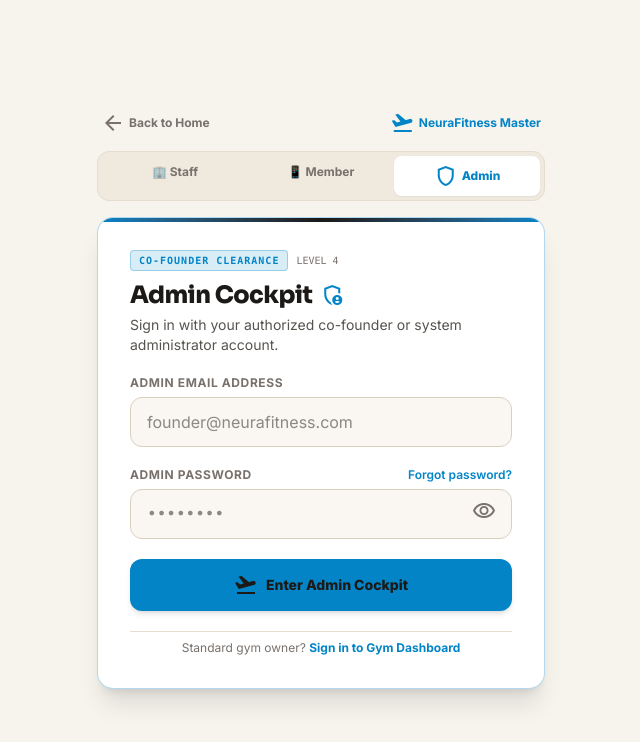
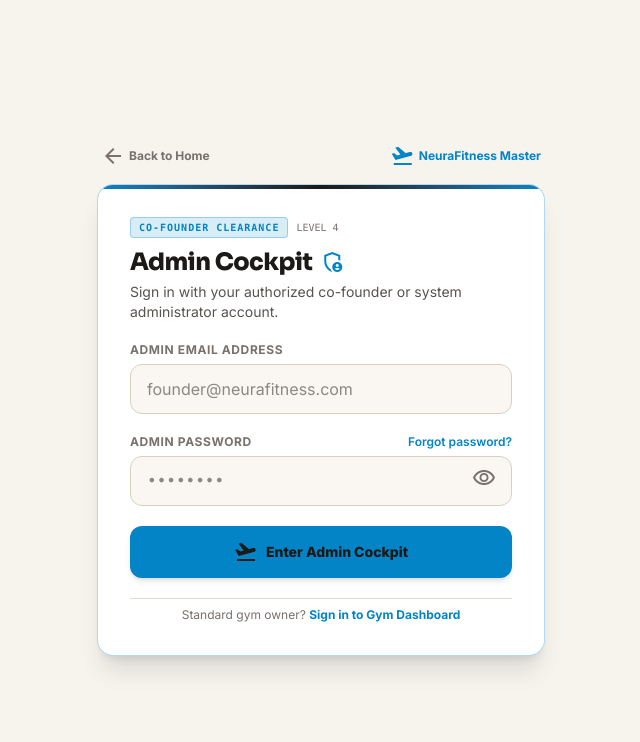
Before and after one commit to adee-kaushik/NeuraForge-GYM, a Next.js app: page /admin/login in a window 1280 px wide. Shown: the top 742 px of the page, without its empty margins (319-959 px from the left). Built offline with nearby package versions, Linux system fonts and the light colour scheme.

Commit message:
fix: restrict admin panel access completely from gym owner and member portals

```diff
--- a/src/app/admin/login/page.tsx
+++ b/src/app/admin/login/page.tsx
@@ -40,25 +40,6 @@ export default function AdminLoginPage() {
           </span>
         </div>
 
-        {/* 3-Way Role Switcher Tabs */}
-        <div className="grid grid-cols-3 p-1 rounded-xl bg-surface-container border border-surface-container-high text-xs font-bold">
-          <Link
-            href="/login"
-            className="py-2 text-center rounded-lg text-outline hover:text-on-surface transition-colors"
-          >
-            🏢 Staff
-          </Link>
-          <Link
-            href="/member/login"
-            className="py-2 text-center rounded-lg text-outline hover:text-on-surface transition-colors"
-          >
-            📱 Member
-          </Link>
-          <div className="py-2 text-center rounded-lg bg-surface-container-lowest text-secondary shadow-xs font-extrabold flex items-center justify-center gap-1">
-            <span className="material-symbols-outlined text-xs">shield</span>
-            Admin
-          </div>
-        </div>
 
         {/* Admin Login Card */}
         <form
--- a/src/components/Header.tsx
+++ b/src/components/Header.tsx
@@ -334,19 +334,6 @@ export const Header: React.FC<HeaderProps> = ({
                       Co-Founders
                     </span>
                   </button>
-
-                  <a
-                    href="/admin"
-                    className="w-full flex items-center justify-between px-3 py-2.5 rounded-xl text-xs sm:text-sm font-semibold text-emerald-400 hover:bg-emerald-500/10 transition-colors cursor-pointer text-left"
-                  >
-                    <div className="flex items-center gap-2.5">
-                      <span className="material-symbols-outlined text-lg text-emerald-400">flight_takeoff</span>
-                      <span>Admin Cockpit</span>
-                    </div>
-                    <span className="px-1.5 py-0.5 rounded text-[10px] font-bold bg-emerald-500/15 text-emerald-400 border border-emerald-500/30">
-                      Master
-                    </span>
-                  </a>
                 </div>
 
                 <form action={logout} className="pt-2">
```
